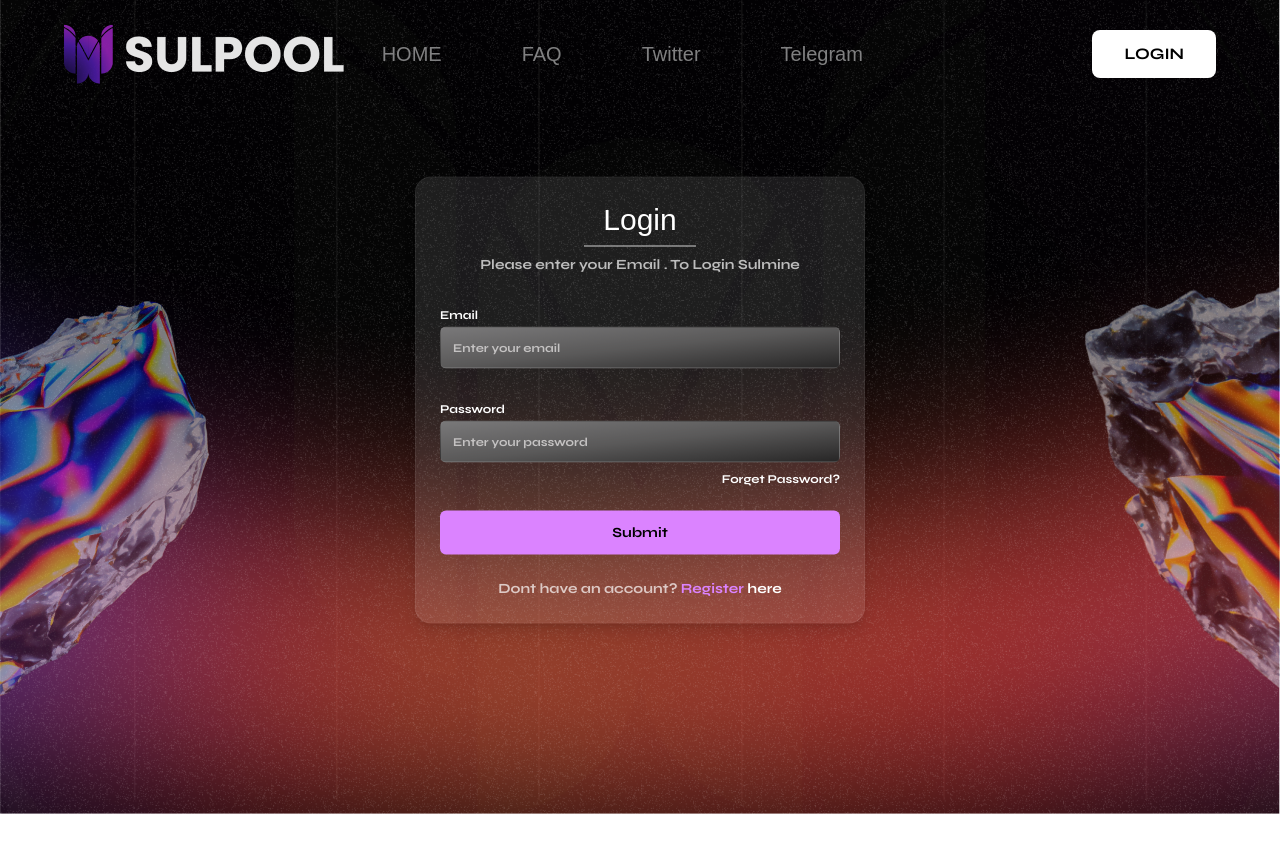
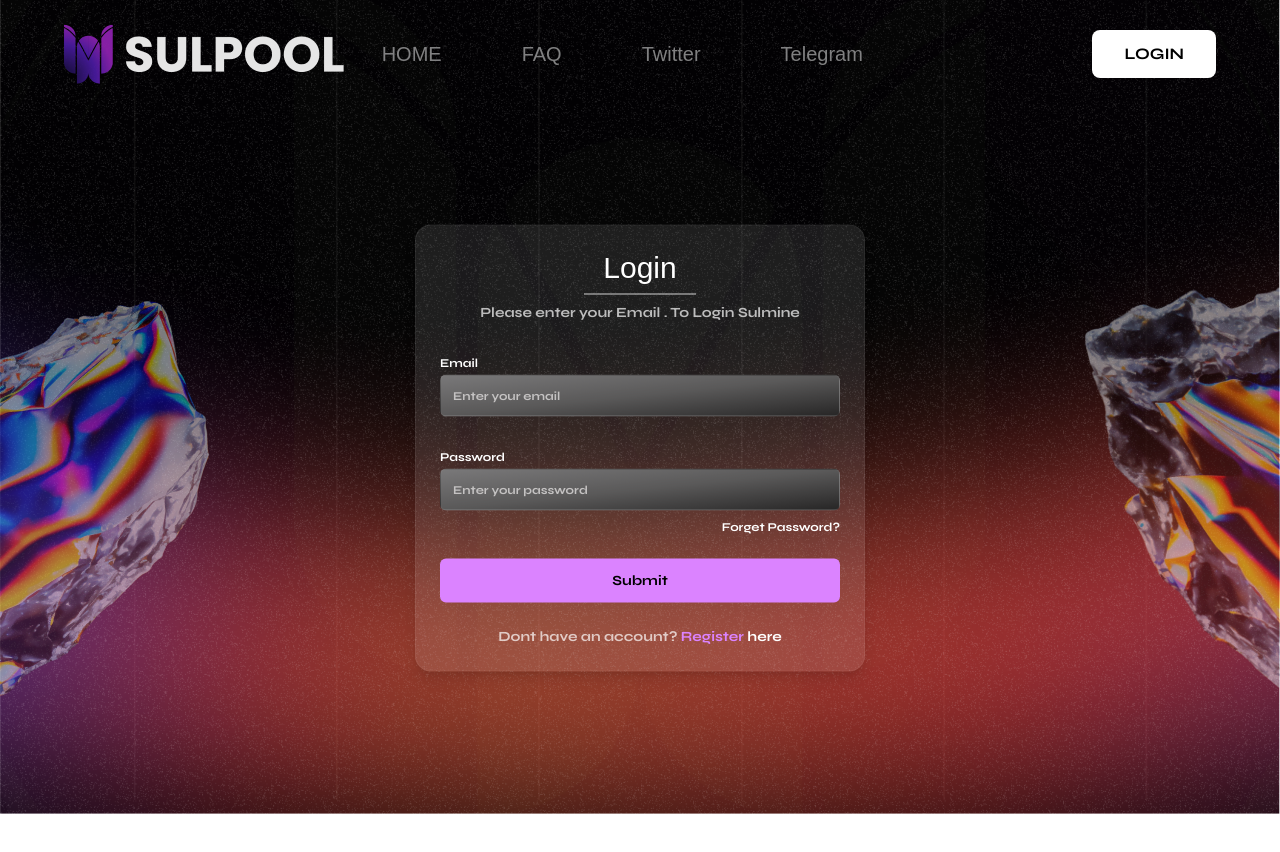
Before and after one commit to PolluxCoin2-0/Sul_Pool, a React (Vite) app: page /login in a window 1280 px wide. Shown: the top 852 px of the page. Built offline with nearby package versions, Linux system fonts and the light colour scheme; a web font is replaced by a local one.

Commit message:
code pushed

```diff
--- a/src/pages/Auth/Login.jsx
+++ b/src/pages/Auth/Login.jsx
@@ -31,7 +31,7 @@
           alt=""
           className="absolute top-80 md:top-20 right-0 h-[50%] md:h-[90%] w-48 md:w-72 lg:w-80 xl:w-auto object-cover"
         />
-        <div className="absolute top-1/2 left-1/2 transform -translate-x-1/2 -translate-y-1/2 text-center text-white flex flex-col justify-center items-center">
+        <div className="absolute top-1/2 left-1/2 transform -translate-x-1/2 -translate-y-1/2 text-center text-white flex flex-col justify-center items-center mt-12">
           <form
             className="p-4 md:p-6 shadow-lg w-[300px] md:w-[450px] bg-white bg-opacity-10 border-[1px] border-white border-opacity-5 rounded-2xl"
             onSubmit={handleSubmit}
--- a/src/pages/Auth/SignUp.jsx
+++ b/src/pages/Auth/SignUp.jsx
@@ -48,7 +48,7 @@
           className="absolute top-80 md:top-20 right-0 h-[50%] md:h-[90%] w-48 md:w-72 lg:w-80 xl:w-auto object-cover"
         />
 
-        <div className="absolute top-1/2 left-1/2 transform -translate-x-1/2 -translate-y-1/2 text-center text-white flex flex-col justify-center items-center">
+        <div className="absolute top-1/2 left-1/2 transform -translate-x-1/2 -translate-y-1/2 text-center text-white flex flex-col justify-center items-center mt-12">
           <form
             className="p-4 md:p-6 shadow-lg w-[300px] md:w-[430px] bg-[#FFFFFF] bg-opacity-5 border-[1px] border-[#D9D9D9] border-opacity-30 rounded-2xl"
             onSubmit={handleSubmit}
--- a/src/pages/Dashboard/Dashboard.jsx
+++ b/src/pages/Dashboard/Dashboard.jsx
@@ -22,7 +22,7 @@
         />
 
         {/* Text content centered between both images */}
-        <div className="absolute top-1/2 left-1/2 transform -translate-x-1/2 -translate-y-1/2 text-center text-white flex flex-col justify-center items-center px-2 md:px-28">
+        <div className="absolute top-1/2 left-1/2 transform -translate-x-1/2 -translate-y-1/2 text-center text-white flex flex-col justify-center items-center px-2 md:px-28 mt-12">
           <p
             className="text-4xl md:text-7xl lg:text-8xl text-transparent bg-clip-text bg-purpleGradient wallpoet-regular drop-shadow-lg tracking-wide"
             aria-label="Sulpool"
```
